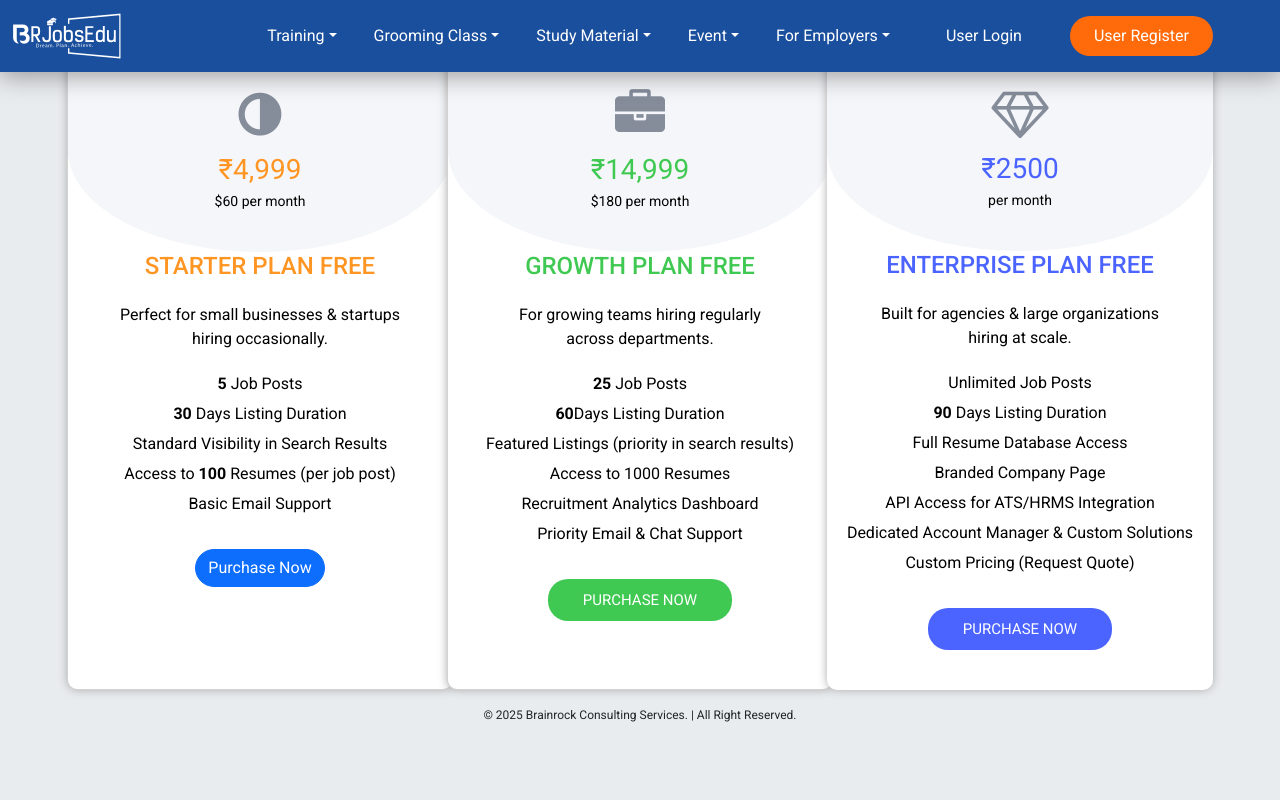
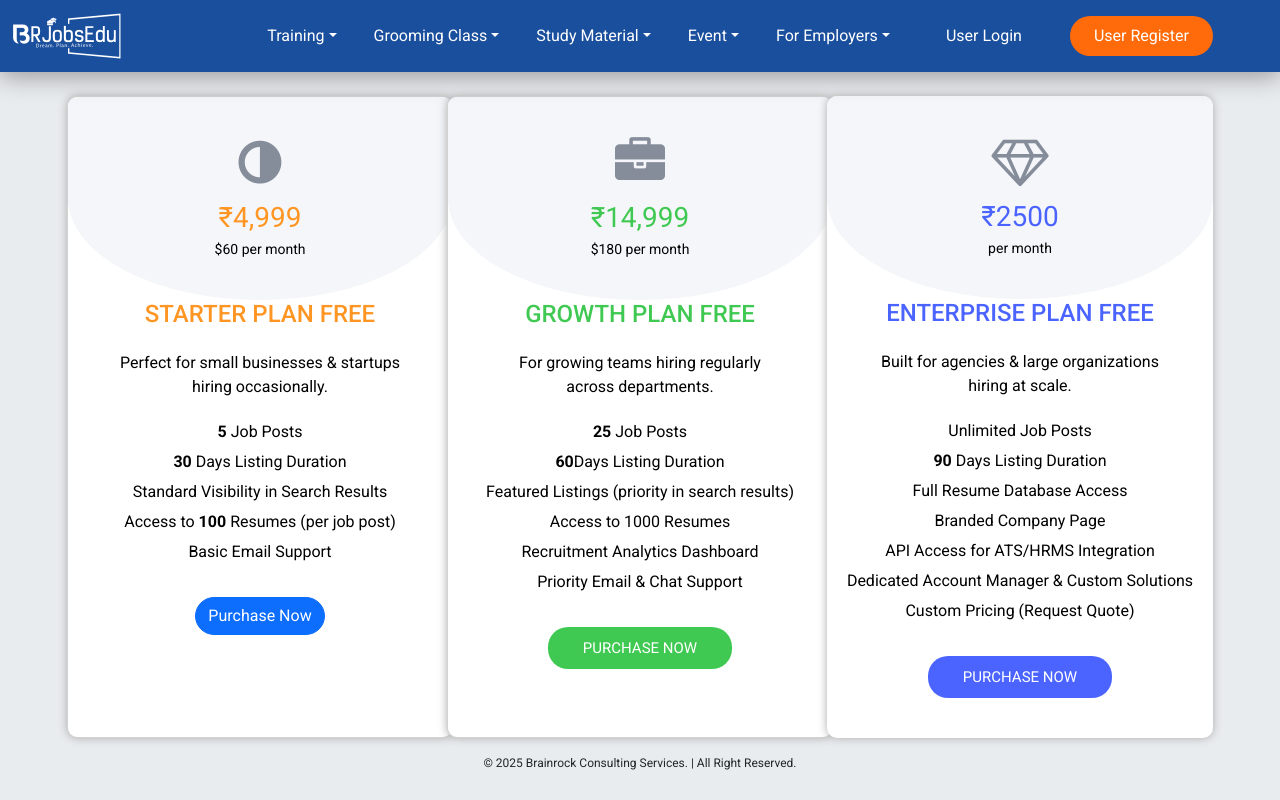
Before and after one commit to rajeshthap/brjobportal, a React (Create React App) app: page /ActivePlan in a window 1280 px wide. Built offline with nearby package versions, Linux system fonts and the light colour scheme.

Commit message:
active UI update

```diff
--- a/src/componets/user/Admin/ActivePlan.js
+++ b/src/componets/user/Admin/ActivePlan.js
@@ -37,7 +37,7 @@ const ActivePlan = ({ plan }) => {
   };
 
   return (
-    <div className="container p-sty">
+    <div className="container p-sty edit-main">
       <div className="row mt-5">
         <div className="col-md-4 col-sm-6 d-flex">
           <div className="pricingTable card flex-fill">
--- a/src/componets/user/Admin/ActivePlanDetails.js
+++ b/src/componets/user/Admin/ActivePlanDetails.js
@@ -6,7 +6,7 @@ import Payimg from "../../../assets/images/pyt-img.png";
 
 const ActivePlanDetails = ({ plan }) => {
   return (
-    <div class="container">
+    <div class="container edit-main">
       <div class="row mt-5">
         <div class="col-md-8 col-sm-6">
           <div class="row">
@@ -46,7 +46,7 @@ const ActivePlanDetails = ({ plan }) => {
               <img src={Payimg} alt="payment-imges" className="img-fluid"></img>
             </div>
             <div className="payment-btn text-center">
-             <Link to ="/AdminDashBoard"><Button className="pynt-btn rounded-pill">Pay Now</Button></Link>
+              <Link to="/AdminDashBoard"><Button className="pynt-btn rounded-pill">Pay Now</Button></Link>
             </div>
           </div>
         </div>
--- a/src/componets/user/Admin/AdminRegistration.js
+++ b/src/componets/user/Admin/AdminRegistration.js
@@ -228,7 +228,7 @@ const AdminRegistration = () => {
               <Form.Group className="mb-3">
                 <Form.Label>Passport/ID Number</Form.Label> <span class="text-danger">*</span>
                 <Form.Control
-                  type="number"
+                  type="input"
                   name="passport_or_id_number"
                   value={formData.passport_or_id_number}
                   onChange={handleChange}
```
Lines whose indentation alone changed are shown as unchanged.
